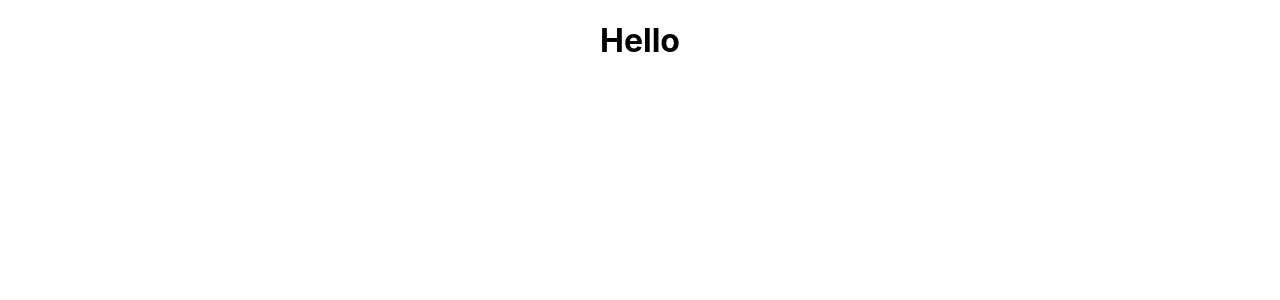
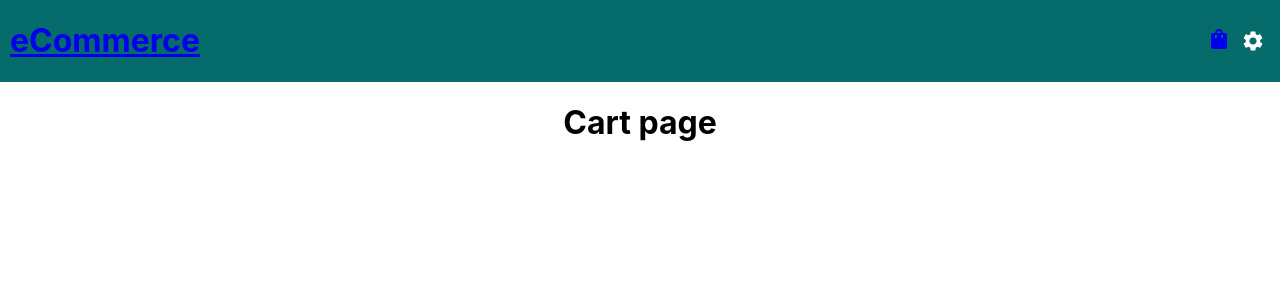
Before and after one commit to banjman81/eCommerceOne, a React (Create React App) app: page /cart in a window 1280 px wide. Shown: the top 300 px of the page. Built offline with nearby package versions, Linux system fonts and the light colour scheme.

Commit message:
nav bar added

```diff
--- a/src/App.js
+++ b/src/App.js
@@ -1,9 +1,19 @@
+import { BrowserRouter, Route, Routes } from 'react-router-dom';
 import './App.css';
+import Navbar from './components/Navbar';
+import Home from './components/pages/Home';
+import Cart from './components/pages/Cart';
 
 function App() {
   return (
     <div className="App">
-      <h1>Hello</h1>
+      <BrowserRouter>
+        <Navbar />
+        <Routes>
+          <Route path="/" element={<Home/>}></Route>
+          <Route path="/cart" element={<Cart/>}></Route>
+        </Routes>
+      </BrowserRouter>
     </div>
   );
 }
--- /dev/null
+++ b/src/components/Navbar.jsx
@@ -0,0 +1,30 @@
+import React from 'react'
+import ShoppingBagIcon from '@mui/icons-material/ShoppingBag';
+import SettingsIcon from '@mui/icons-material/Settings';
+import { Link } from 'react-router-dom';
+
+import './navbar.css'
+
+function Navbar() {
+    return (
+        <div style={{display: 'flex', justifyContent:'space-between', padding: '0 10px'}} className="nav-container">
+            <div>
+                <Link to='/'>
+                    <h1>eCommerce</h1>
+                </Link>
+            </div>
+            <ul style={{listStyleType: 'none', display: 'flex', justifyContent: 'space-evenly'}}>
+                <li>
+                    <Link to='/cart'>
+                        <ShoppingBagIcon />
+                    </Link>
+                </li>
+                <li>
+                    <SettingsIcon />
+                </li>
+            </ul>
+        </div>
+    )
+}
+
+export default Navbar
--- /dev/null
+++ b/src/components/navbar.css
@@ -0,0 +1,14 @@
+li{
+    display: flex;
+    flex-direction: column;
+    justify-content: center;
+    margin: 0 5px;
+}
+ul{
+    padding: 0;
+}
+
+.nav-container{
+    background-color: rgb(6, 107, 107);
+    color: white;
+}
--- /dev/null
+++ b/src/components/pages/Cart.jsx
@@ -0,0 +1,11 @@
+import React from 'react'
+
+function Cart() {
+    return (
+        <div>
+            <h1>Cart page</h1>
+        </div>
+    )
+}
+
+export default Cart
--- /dev/null
+++ b/src/components/pages/Home.jsx
@@ -0,0 +1,11 @@
+import React from 'react'
+
+function Home() {
+    return (
+        <div>
+            <h1>Home Page</h1>
+        </div>
+    )
+}
+
+export default Home
```
